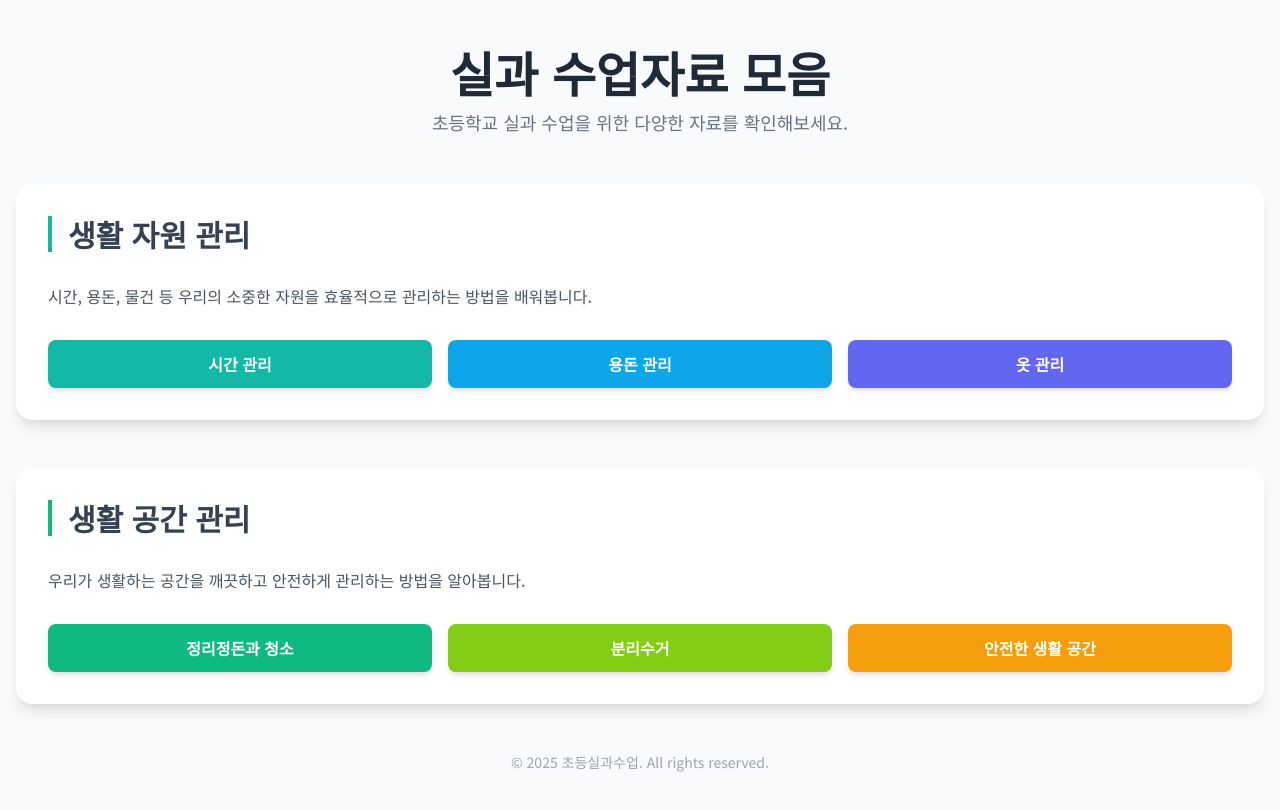
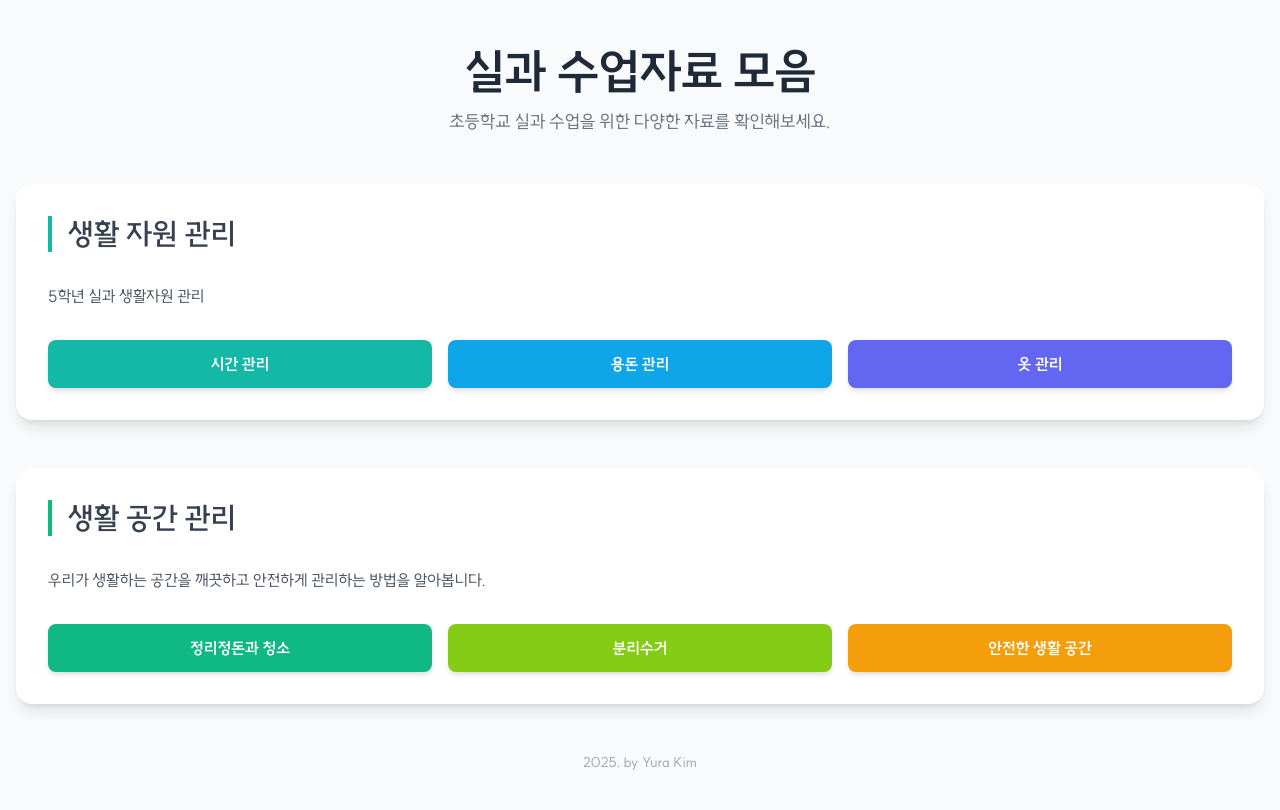
Before and after one commit to yur2520/tech-n-home, a plain HTML site: page index.html in a window 1280 px wide. Drawn offline with nearby package versions, Linux system fonts and the light colour scheme.

Commit message:
Update index.html

```diff
--- a/index.html
+++ b/index.html
@@ -7,9 +7,16 @@
     <script src="https://cdn.tailwindcss.com"></script>
     <link href="https://fonts.googleapis.com/css2?family=Noto+Sans+KR:wght@400;500;700&display=swap" rel="stylesheet">
     <style>
-        /* 'Noto Sans KR' 폰트를 기본으로 설정합니다. */
+         /* SUITE Variable 폰트 (로컬 파일) */
+        @font-face {
+            font-family: 'SUITE Variable';
+            font-weight: 300 900;
+            /* 폰트 파일 경로가 올바른지 확인해주세요. */
+            src: url('./SUITE-Variable.woff2') format('woff2-variations');
+        }
+
         body {
-            font-family: 'Noto Sans KR', sans-serif;
+            font-family: 'SUITE Variable','Noto Sans KR', sans-serif;
         }
     </style>
 </head>
@@ -33,13 +40,13 @@
 
                     <!-- 설명 -->
                     <p class="text-gray-600 mb-8">
-                        시간, 용돈, 물건 등 우리의 소중한 자원을 효율적으로 관리하는 방법을 배워봅니다.
+                        5학년 실과 생활자원 관리
                     </p>
 
                     <!-- 버튼 그룹 (Grid Layout) -->
                     <div class="grid grid-cols-1 sm:grid-cols-2 lg:grid-cols-3 gap-4">
                         <!-- 시간 관리 버튼 -->
-                        <a href="#" class="block text-center bg-teal-500 hover:bg-teal-600 text-white font-bold py-3 px-6 rounded-lg shadow-md transform hover:-translate-y-1 transition-all duration-300 ease-in-out focus:outline-none focus:ring-2 focus:ring-teal-500 focus:ring-opacity-50">
+                        <a href="time_org.html" class="block text-center bg-teal-500 hover:bg-teal-600 text-white font-bold py-3 px-6 rounded-lg shadow-md transform hover:-translate-y-1 transition-all duration-300 ease-in-out focus:outline-none focus:ring-2 focus:ring-teal-500 focus:ring-opacity-50">
                             시간 관리
                         </a>
 
@@ -91,7 +98,7 @@
 
         <!-- 푸터 -->
         <footer class="text-center mt-12">
-            <p class="text-sm text-gray-400">&copy; 2025 초등실과수업. All rights reserved.</p>
+            <p class="text-sm text-gray-400">2025. by Yura Kim</p>
         </footer>
     </div>
 
```
